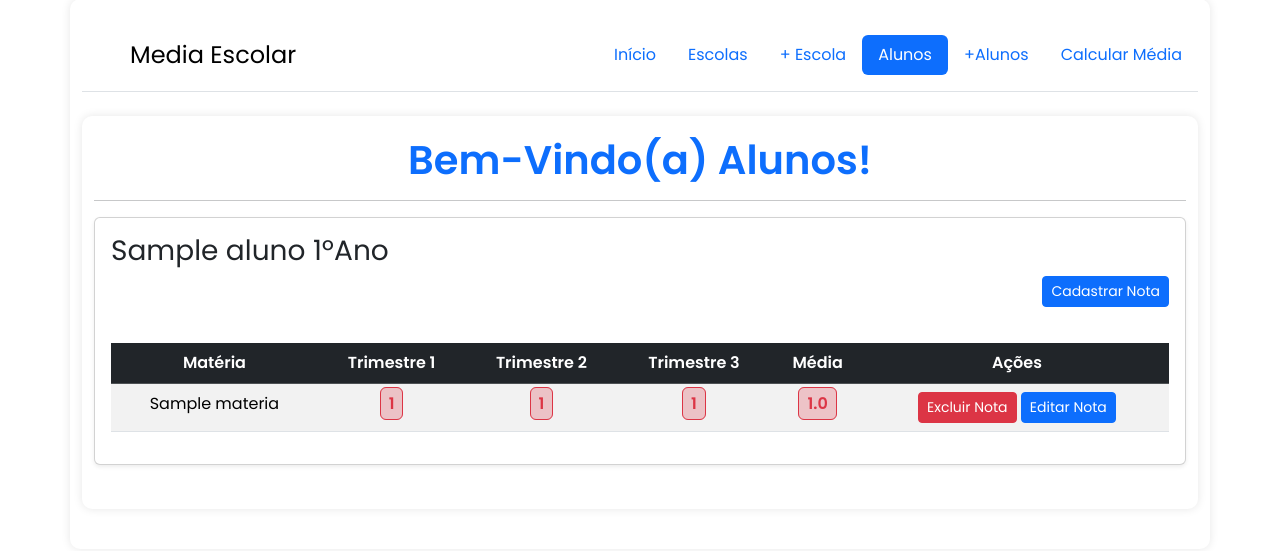
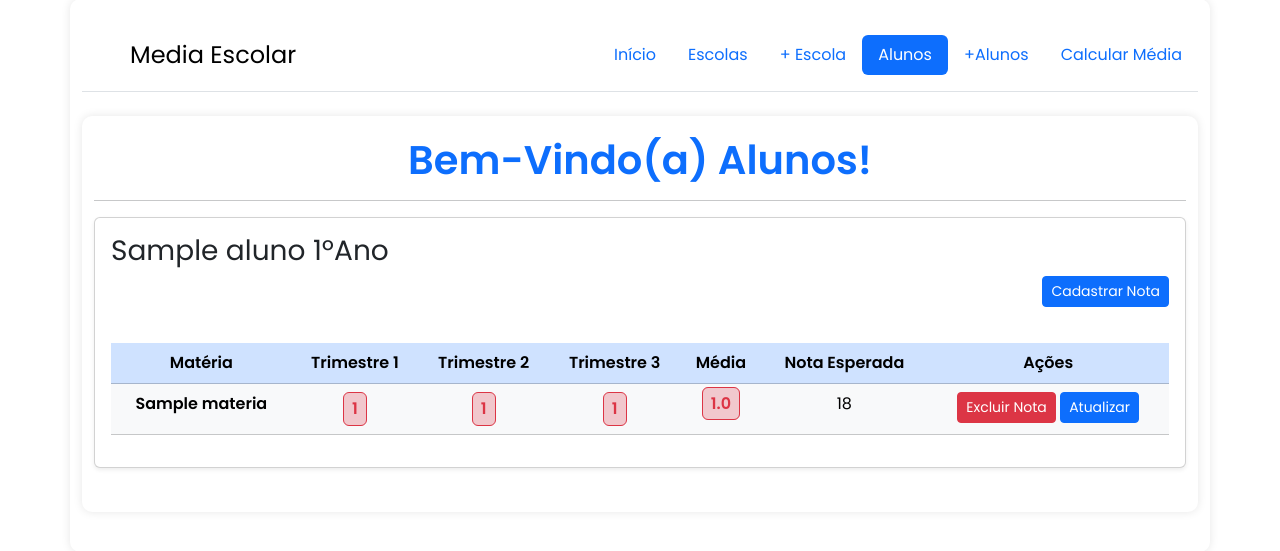
Before and after one commit to danilolmoura/media_escolar, a Flask app: page /alunos in a window 1280 px wide. Shown: the part 21-572 px from the top of the page. Run offline with Flask 3, Linux system fonts and the light colour scheme; tables that the repository leaves empty hold one stand-in row (values such as "Sample post").

Commit message:
atualiza os tons de nota

```diff
--- a/app.py
+++ b/app.py
@@ -184,5 +184,20 @@ def deletar_nota():
     db.session.commit()
     return redirect(url_for("alunos"))
 
+@app.route("/atualizar_nota", methods=["POST"])
+def atualizar_nota():
+    id=request.form.get("nota_id")
+    nota1=request.form.get("nota1")
+    nota2=request.form.get("nota2")
+    nota3=request.form.get("nota3")
+    nota=Nota.query.get(id)
+    nota.nota1=nota1
+    nota.nota2=nota2
+    nota.nota3=nota3
+    db.session.add(nota)
+    db.session.commit()
+    return redirect(url_for("alunos"))
+
+
 if __name__ == '__main__':
     app.run(debug=True, host="0.0.0.0", port=4000)
--- a/templates/alunos.html
+++ b/templates/alunos.html
@@ -17,8 +17,8 @@
             </div>
 
             <div class="table-responsive mt-3">
-                <table class="table table-striped table-hover text-center">
-                    <thead class="table-dark">
+                <table class="table table-light table-hover text-center">
+                    <thead class="table-primary">
                         <tr>
 
                             <th>Matéria</th>
@@ -26,32 +26,66 @@
                             <th>Trimestre 2</th>
                             <th>Trimestre 3</th>
                             <th>Média</th>
+                            <th>Nota Esperada</th>
                             <th>Ações</th>
+
 
                         </tr>
                     </thead>
                     <tbody>
                         {% for nota in aluno.notas %}
-                        <tr>
-                            <td>{{ nota.materia.nome }}</td>
+                        <tr class="text-center">
+                            <td> <b> {{ nota.materia.nome }} </b></td>
+                            <form action="/atualizar_nota" method="POST">
+                                <input type="hidden" name="nota_id" value="{{nota.id}}">
+
 
                                 <td>
-                                <span class="{{nota.css(nota.nota1)}}">
+                                    <div class="d-flex justify-content-center align-items-center">
+                                        <span class="{{nota.css(nota.nota1)}}" data-bs-toggle="collapse"
+                                            data-bs-target="#editableInput1-{{nota.id}}" aria-expanded="false"
+                                            aria-controls="editableInput1-{{nota.id}}" style="cursor: pointer;">
                                             {{ nota.nota1 | default("")}}
                                         </span>
+
+                                        <div class="collapse ms-2" id="editableInput1-{{nota.id}}">
+                                            <input type="number" name="nota1" value="{{nota.nota1}}"
+                                                class="form-control form-control-sm w-50">
+                                        </div>
+                                    </div>
                                 </td>
 
                                 <td>
-                                <span class="{{nota.css(nota.nota2)}}">
+                                    <div class="d-flex justify-content-center align-items-center">
+                                        <span class="{{nota.css(nota.nota2)}}" data-bs-toggle="collapse"
+                                            data-bs-target="#editableInput2-{{nota.id}}" aria-expanded="false"
+                                            aria-controls="editableInput2-{{nota.id}}" style="cursor: pointer;">
                                             {{ nota.nota2 | default("")}}
                                         </span>
+
+                                        <div class="collapse ms-2" id="editableInput2-{{nota.id}}">
+                                            <input type="number" name="nota2" value="{{nota.nota2}}"
+                                                class="form-control form-control-sm w-50">
+                                        </div>
+                                    </div>
                                 </td>
 
-                            <td>
-                                <span class="{{nota.css(nota.nota3)}}">
+                                    <td class="text-center">
+                                        <div class="d-flex justify-content-center align-items-center">
+                                            <span class="{{nota.css(nota.nota3)}}" data-bs-toggle="collapse"
+                                                data-bs-target="#editableInput3-{{nota.id}}" aria-expanded="false"
+                                                aria-controls="editableInput3-{{nota.id}}" style="cursor: pointer;">
                                                 {{ nota.nota3 | default("")}}
                                             </span>
+
+
+                                            <div class="collapse ms-2" id="editableInput3-{{nota.id}}">
+                                                <input type="number" name="nota3" value="{{nota.nota3}}"
+                                                    class="form-control form-control-sm w-50">
+                                            </div>
+                                        </div>
                                     </td>
+
 
                                 <td>
                                     <span class="{{nota.css(nota.media())}}">
@@ -60,11 +94,24 @@
                                 </td>
 
                                 <td>
+                                    {% set nota_restante = 21 - ((nota.nota1 or 0) + (nota.nota2 or 0) + (nota.nota3 or 0)) %}
+
+                                    {% if nota_restante <= 0 %}
+                                        Já Passou!
+                                    {% else %}
+                                        {{ nota_restante }}
+                                    {% endif %}
+                                </td>
+
+                                <td>
                                     <a href="/deletar_nota?nota_id={{ nota.id }}" class="btn btn-danger btn-sm">Excluir
                                         Nota</a>
-                                <a href="/atualizar_nota?nota_id={{ nota.id }}" class="btn btn-primary btn-sm">Editar
-                                    Nota</a>
+
+                                    <input type="submit" class="btn btn-primary btn-sm" value="Atualizar">
+
                                 </td>
+                            </form>
+
 
 
 
```
Lines whose indentation alone changed are shown as unchanged.
